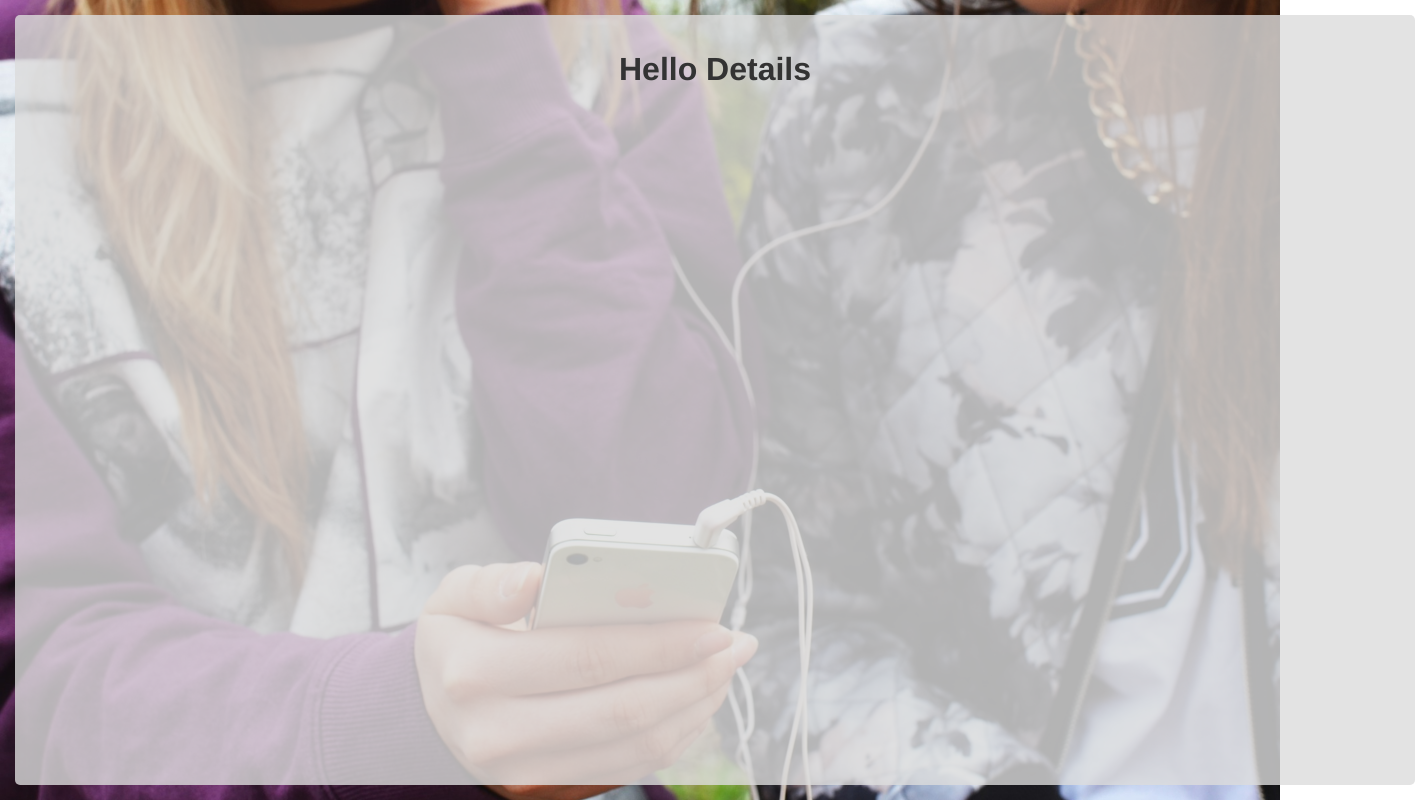
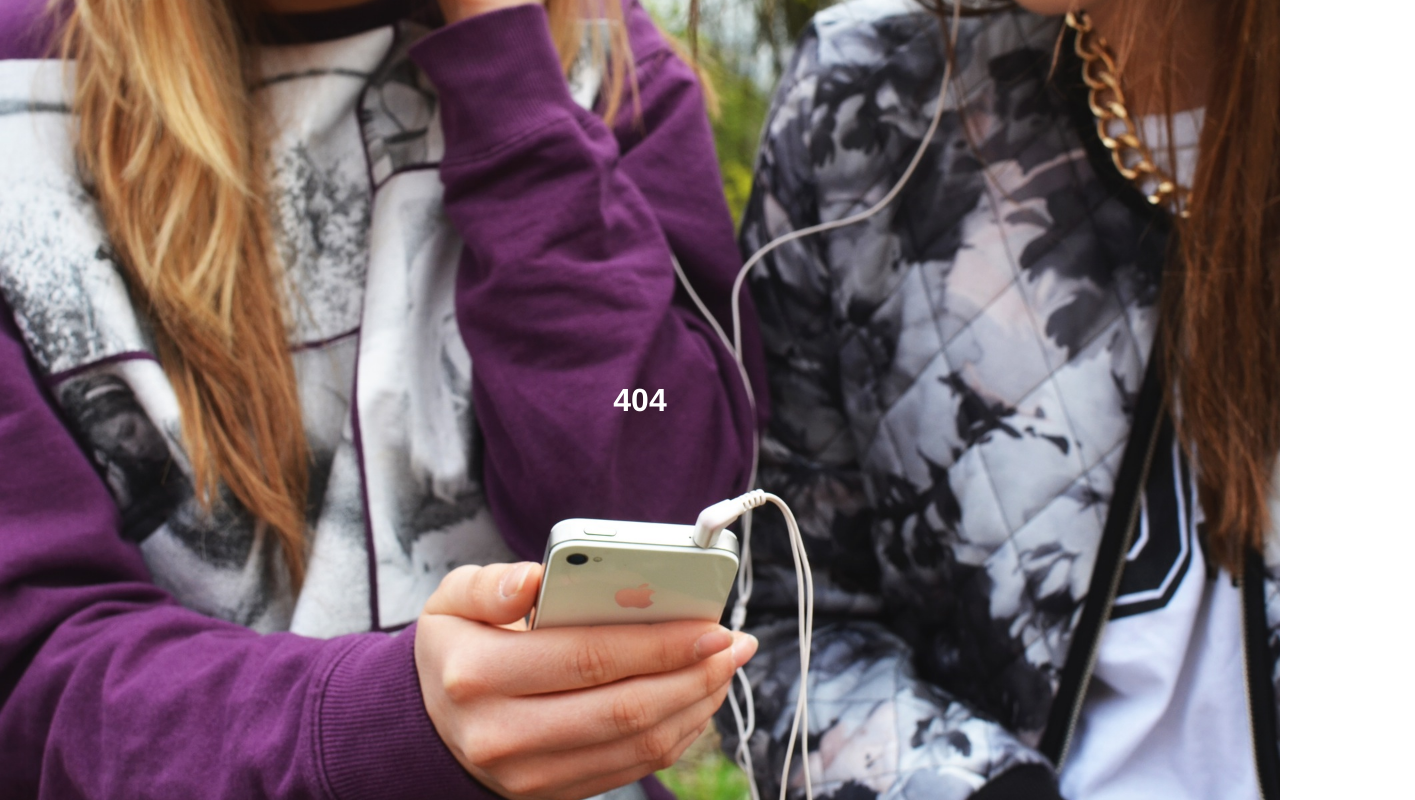
Before and after one commit to jonmhong/netflixlike_page, a React app: page /details/1 in a window 1280 px wide. Shown: the whole page, 1415 px wide, since content can reach past the window. Built offline with nearby package versions, Linux system fonts and the light colour scheme.

Commit message:
commented out bug while trying to debug

```diff
--- a/js/App.jsx
+++ b/js/App.jsx
@@ -2,10 +2,10 @@
 
 import React from 'react';
 import { BrowserRouter, Route, Switch } from 'react-router-dom';
-import Details from './Details';
+// import Details from './Details';
 import Landing from './Landing';
 import Search from './Search';
-import preload from '../data.json';
+// import preload from '../data.json';
 
 /*
 // this is used for server side rendering
@@ -23,7 +23,7 @@ const App = () => (
                 {/* This is how you comment */}
                 <Route exact path="/" component={Landing} />
                 <Route path ="/search" component={Search} />
-                <Route
+                {/* <Route
                     path="/details/:id"
                     component={props => {
                         const selectedShow = preload.shows.find(
@@ -33,7 +33,7 @@ const App = () => (
                             show={selectedShow}
                         />
                     }}
-                />
+                /> */}
                 <Route component={FourOhFour} />
             </Switch>
         </div>
```
Also changed, not shown: 1 other file (tests, documents, lock files or other folders).
